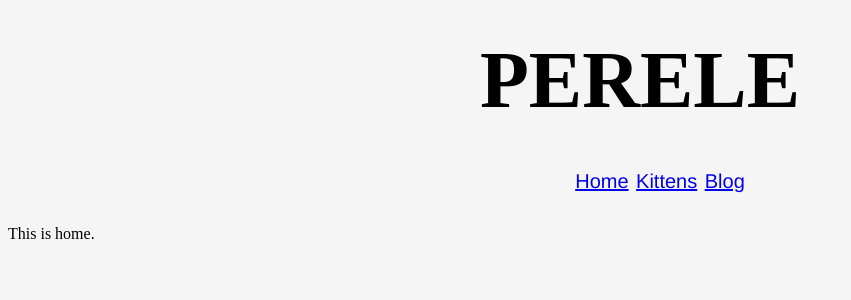
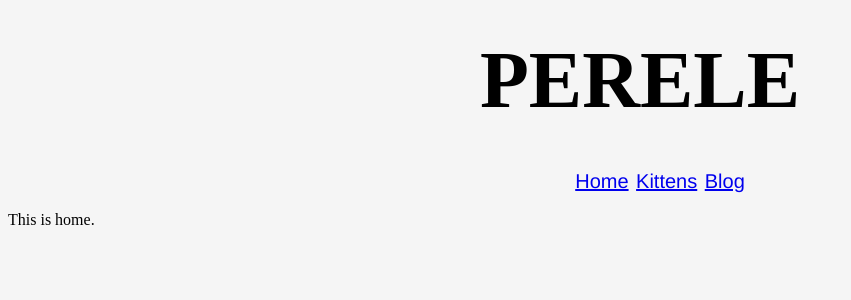
Before and after one commit to Perele/Perele.github.io, a Jekyll site: the page built from index.html, in a window 1280 px wide. Shown: the top 300 px of the page, without its empty margins (0-851 px from the left). Built offline with Jekyll 4.4.1, drawn with Linux system fonts in a browser that asks for light colours.

Commit message:
Update style.css

```diff
--- a/css/style.css
+++ b/css/style.css
@@ -15,8 +15,7 @@ li {font-family: Helvetica;
     font-size: 20px;}
 ul.nav {text-align: center;
         font-family: Futura;
-        margin: 10p auto;
-        padding: 20p;
+        margin: 10px auto;
         font-size: 30px;}
 ul.nav li {display: inline;
           padding: 0 0,25em;}
```
